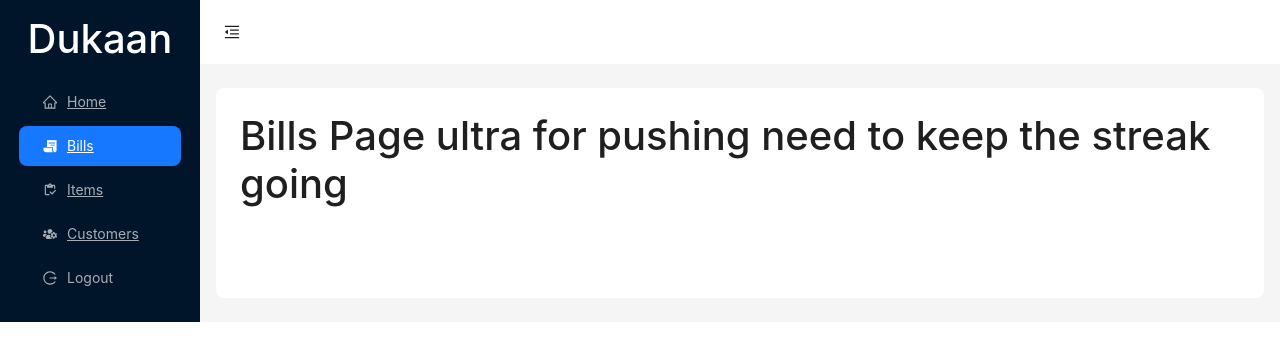
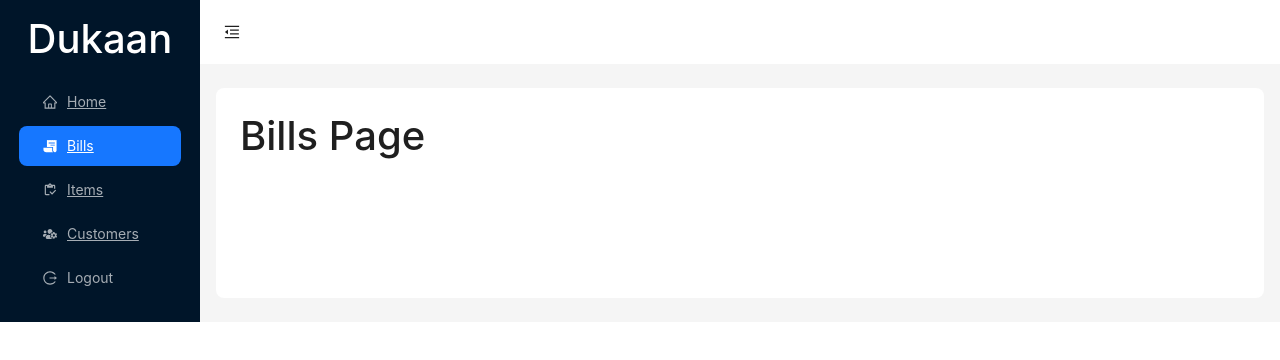
Before and after one commit to aliyanwhiz/Dukaan, a React (Vite) app in the folder client/: page /bills in a window 1280 px wide. Shown: the top 360 px of the page. Built offline with nearby package versions, Linux system fonts and the light colour scheme.

Commit message:
updated the BillsPage

```diff
--- a/client/src/pages/BillsPage.tsx
+++ b/client/src/pages/BillsPage.tsx
@@ -4,7 +4,7 @@ import DefaultLayout from '../components/DefaultLayout'
 const BillsPage:React.FC = () => {
   return (
     <DefaultLayout>
-      <h1>Bills Page ultra for pushing need to keep the streak going</h1>
+      <h1>Bills Page</h1>
     </DefaultLayout>
   )
 }
```
